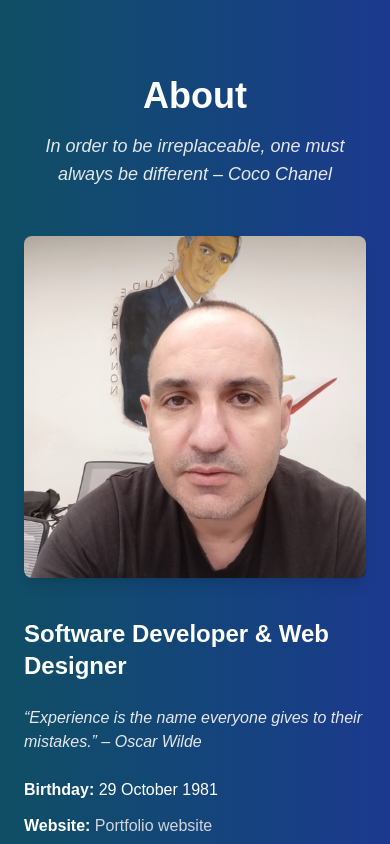
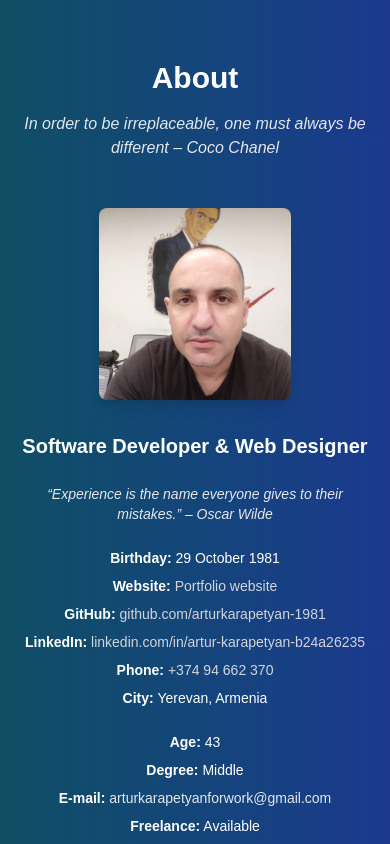
Before and after one commit to arturkarapetyan-1981/arturkarapetyan-1981.github.io, a Next.js app: page / in a window 390 px wide. Shown: the part 880-1724 px from the top of the page. Built offline with nearby package versions, Linux system fonts and the light colour scheme.

Commit message:
I changed styles in contact

```diff
--- a/src/components/About.tsx
+++ b/src/components/About.tsx
@@ -1,12 +1,12 @@
 "use client";
 
 import Image from "next/image";
+import Link from "next/link";
 import React, { useEffect, useState } from "react";
 
 const About: React.FC = () => {
   const [age, setAge] = useState<number | null>(null);
 
-  // Calculate age automatically
   useEffect(() => {
     const birthDate = new Date("1981-10-29");
     const today = new Date();
@@ -19,20 +19,21 @@ const About: React.FC = () => {
   }, []);
 
   return (
-    <section
-      className="min-h-screen flex items-center bg-linear-to-r from-cyan-900 to-blue-900 text-white px-6 lg:px-20 py-12"
-    >
+    <section className="min-h-screen flex items-center bg-gradient-to-r from-cyan-900 to-blue-900 text-white px-4 sm:px-6 lg:px-20 py-12">
       <div className="w-full max-w-6xl mx-auto">
         {/* Section Title */}
         <div className="text-center mb-12">
-          <h2 className="text-4xl font-bold mb-4 text-white pt-16">About</h2>
-          <p className="text-lg italic text-gray-200">
-            In order to be irreplaceable, one must always be different – Coco Chanel
+          <h2 className="text-3xl sm:text-4xl font-bold mb-4 text-white pt-12 sm:pt-16">
+            About
+          </h2>
+          <p className="text-base sm:text-lg italic text-gray-200 px-2">
+            In order to be irreplaceable, one must always be different – Coco
+            Chanel
           </p>
         </div>
 
         {/* Content Row */}
-        <div className="grid grid-cols-1 lg:grid-cols-12 gap-10 items-center">
+        <div className="grid grid-cols-1 lg:grid-cols-12 gap-8 sm:gap-10 items-center">
           {/* Left Image */}
           <div className="lg:col-span-4 flex justify-center">
             <Image
@@ -40,73 +41,70 @@ const About: React.FC = () => {
               alt="My Photo"
               width={350}
               height={350}
-              className="rounded-lg shadow-lg object-cover"
+              className="rounded-lg shadow-lg object-cover w-48 h-48 sm:w-64 sm:h-64 md:w-80 md:h-80"
             />
           </div>
 
           {/* Right Content */}
-          <div className="lg:col-span-8 space-y-6">
-            <h3 className="text-2xl font-semibold">
+          <div className="lg:col-span-8 space-y-6 text-center sm:text-left">
+            <h3 className="text-xl sm:text-2xl font-semibold">
               Software Developer &amp; Web Designer
             </h3>
-            <p className="italic text-gray-200">
+            <p className="italic text-gray-200 text-sm sm:text-base">
               “Experience is the name everyone gives to their mistakes.” – Oscar Wilde
             </p>
 
             {/* Info Grid */}
-            <div className="grid grid-cols-1 md:grid-cols-2 gap-6">
-              <ul className="space-y-3">
+            <div className="grid grid-cols-1 sm:grid-cols-2 gap-6 text-sm sm:text-base">
+              <ul className="space-y-2 sm:space-y-3">
                 <li>
                   <strong>Birthday:</strong> <span>29 October 1981</span>
                 </li>
                 <li>
                   <strong>Website:</strong>{" "}
-                  <a
+                  <Link
                     href="https://portfolio-nb75.vercel.app/"
-                    className="text-gray-300 hover:underline"
                     target="_blank"
-                    rel="noreferrer"
+                    rel="noopener noreferrer"
+                    className="text-gray-300 hover:underline break-words"
                   >
                     Portfolio website
-                  </a>
+                  </Link>
                 </li>
                 <li>
                   <strong>GitHub:</strong>{" "}
-                  <a
+                  <Link
                     href="https://github.com/arturkarapetyan-1981"
-                    className="text-gray-300 hover:underline"
                     target="_blank"
-                    rel="noreferrer"
+                    rel="noopener noreferrer"
+                    className="text-gray-300 hover:underline break-words"
                   >
-                    https://github.com/arturkarapetyan-1981
-                  </a>
+                    github.com/arturkarapetyan-1981
+                  </Link>
                 </li>
                 <li>
                   <strong>LinkedIn:</strong>{" "}
-                  <a
+                  <Link
                     href="https://www.linkedin.com/in/artur-karapetyan-b24a26235/"
-                    className="text-gray-300 hover:underline"
                     target="_blank"
-                    rel="noreferrer"
+                    rel="noopener noreferrer"
+                    className="text-gray-300 hover:underline break-words"
                   >
-                    https://www.linkedin.com/in/artur-karapetyan-b24a26235/
-                  </a>
+                    linkedin.com/in/artur-karapetyan-b24a26235
+                  </Link>
                 </li>
                 <li>
                   <strong>Phone:</strong>{" "}
-                  <a
-                    href="tel:0037494662370"
-                    className="text-gray-300 hover:underline"
-                  >
+                  <Link href="tel:0037494662370" className="text-gray-300 hover:underline">
                     +374 94 662 370
-                  </a>
+                  </Link>
                 </li>
                 <li>
                   <strong>City:</strong> <span>Yerevan, Armenia</span>
                 </li>
               </ul>
 
-              <ul className="space-y-3">
+              <ul className="space-y-2 sm:space-y-3">
                 <li>
                   <strong>Age:</strong>{" "}
                   <span>{age !== null ? age : "Loading..."}</span>
@@ -116,12 +114,12 @@ const About: React.FC = () => {
                 </li>
                 <li>
                   <strong>E-mail:</strong>{" "}
-                  <a
+                  <Link
                     href="mailto:arturkarapetyanforwork@gmail.com"
-                    className="text-gray-200 hover:underline"
+                    className="text-gray-200 hover:underline break-words"
                   >
                     arturkarapetyanforwork@gmail.com
-                  </a>
+                  </Link>
                 </li>
                 <li>
                   <strong>Freelance:</strong> <span>Available</span>
--- a/src/components/Contact.tsx
+++ b/src/components/Contact.tsx
@@ -9,7 +9,6 @@ const Contact: FC = () => {
 
   const sendEmail = async (e: React.FormEvent<HTMLFormElement>) => {
     e.preventDefault();
-
     const form = e.currentTarget;
 
     try {
@@ -29,46 +28,51 @@ const Contact: FC = () => {
   };
 
   return (
-    <section id="contact" className="py-32 bg-gray-50 bg-gradient-to-r from-cyan-900 to-blue-900">
-      <div className="container mx-auto px-4">
+    <section
+      id="contact"
+      className="py-24 sm:py-32 bg-gradient-to-r from-cyan-900 to-blue-900"
+    >
+      <div className="max-w-7xl mx-auto px-4 sm:px-6 lg:px-8">
         {/* Section Title */}
         <div className="text-center mb-12">
-          <h2 className="text-3xl font-bold text-white">Contact</h2>
-          <p className="mt-2 text-white max-w-2xl mx-auto italic">
+          <h2 className="text-2xl sm:text-3xl font-bold text-white">Contact</h2>
+          <p className="mt-2 text-white max-w-2xl mx-auto text-sm sm:text-base italic px-2">
             Honesty is the cornerstone of all success, without which confidence
             and ability to perform shall cease to exist. — Mary Kay Ash
           </p>
         </div>
 
-        <div className="grid lg:grid-cols-2 gap-8" data-aos="fade-in">
+        <div className="grid grid-cols-1 lg:grid-cols-2 gap-8" data-aos="fade-in">
           {/* Contact Info */}
           <div className="space-y-6">
-            <div className="bg-white shadow-md rounded-2xl p-6 flex items-start gap-4">
-              <MapPin className="text-pink-500 w-6 h-6" />
+            <div className="bg-white shadow-md rounded-2xl p-4 sm:p-6 flex items-start gap-3 sm:gap-4">
+              <MapPin className="text-pink-500 w-5 h-5 sm:w-6 sm:h-6 shrink-0" />
               <div>
-                <h4 className="font-semibold text-gray-800">Location:</h4>
-                <p className="text-gray-600">
+                <h4 className="font-semibold text-gray-800 text-sm sm:text-base">Location:</h4>
+                <p className="text-gray-600 text-sm sm:text-base">
                   123-11 Arno Babajanyan Street, Yerevan, Armenia
                 </p>
               </div>
             </div>
 
-            <div className="bg-white shadow-md rounded-2xl p-6 flex items-start gap-4">
-              <Mail className="text-pink-500 w-6 h-6" />
+            <div className="bg-white shadow-md rounded-2xl p-4 sm:p-6 flex items-start gap-3 sm:gap-4">
+              <Mail className="text-pink-500 w-5 h-5 sm:w-6 sm:h-6 shrink-0" />
               <div>
-                <h4 className="font-semibold text-gray-800">Email:</h4>
-                <p className="text-gray-600">arturkarapetyanforwork@gmail.com</p>
+                <h4 className="font-semibold text-gray-800 text-sm sm:text-base">Email:</h4>
+                <p className="text-gray-600 text-sm sm:text-base break-words">
+                  arturkarapetyanforwork@gmail.com
+                </p>
               </div>
             </div>
 
-            <div className="bg-white shadow-md rounded-2xl p-6 flex items-start gap-4">
-              <Phone className="text-pink-500 w-6 h-6" />
+            <div className="bg-white shadow-md rounded-2xl p-4 sm:p-6 flex items-start gap-3 sm:gap-4">
+              <Phone className="text-pink-500 w-5 h-5 sm:w-6 sm:h-6 shrink-0" />
               <div>
-                <h4 className="font-semibold text-gray-800">Call:</h4>
+                <h4 className="font-semibold text-gray-800 text-sm sm:text-base">Call:</h4>
                 <p>
                   <a
                     href="tel:0037494662370"
-                    className="text-pink-600 hover:underline"
+                    className="text-pink-600 hover:underline text-sm sm:text-base"
                   >
                     +374 94 662 370
                   </a>
@@ -79,7 +83,7 @@ const Contact: FC = () => {
             <iframe
               src="https://www.google.com/maps/embed?pb=!1m18!1m12!1m3!1d3049.036682422285!2d44.441061314753625!3d40.1637369789121!2m3!1f0!2f0!3f0!3m2!1i1024!2i768!4f13.1!3m3!1m2!1s0x406abe77b1428553%3A0x476151f2b3b86987!2s123%20Arno%20Babajanyan%20St%2C%20Yerevan%2C%20Armenia!5e0!3m2!1sen!2s!4v1664626924564!5m2!1sen!2s"
               title="Map of my office"
-              className="rounded-2xl w-full h-72 border-0"
+              className="rounded-2xl w-full h-56 sm:h-72 border-0"
               loading="lazy"
             ></iframe>
           </div>
@@ -88,7 +92,7 @@ const Contact: FC = () => {
           <form
             id="contact-form"
             onSubmit={sendEmail}
-            className="bg-white shadow-md rounded-2xl p-6 space-y-4"
+            className="bg-white shadow-md rounded-2xl p-4 sm:p-6 space-y-4"
           >
             <div className="grid grid-cols-1 md:grid-cols-2 gap-4">
               <div>
@@ -100,7 +104,7 @@ const Contact: FC = () => {
                   name="from_name"
                   id="name"
                   required
-                  className="w-full p-3 mt-1 border rounded-lg focus:ring-2 focus:ring-pink-500"
+                  className="w-full p-2 sm:p-3 mt-1 border rounded-lg focus:ring-2 focus:ring-pink-500 text-sm sm:text-base"
                 />
               </div>
               <div>
@@ -112,7 +116,7 @@ const Contact: FC = () => {
                   name="reply_to"
                   id="email"
                   required
-                  className="w-full p-3 mt-1 border rounded-lg focus:ring-2 focus:ring-pink-500"
+                  className="w-full p-2 sm:p-3 mt-1 border rounded-lg focus:ring-2 focus:ring-pink-500 text-sm sm:text-base"
                 />
               </div>
             </div>
@@ -125,7 +129,7 @@ const Contact: FC = () => {
                 name="subject"
                 id="subject"
                 required
-                className="w-full p-3 mt-1 border rounded-lg focus:ring-2 focus:ring-pink-500"
+                className="w-full p-2 sm:p-3 mt-1 border rounded-lg focus:ring-2 focus:ring-pink-500 text-sm sm:text-base"
               />
             </div>
             <div>
@@ -135,15 +139,15 @@ const Contact: FC = () => {
               <textarea
                 name="message"
                 id="message"
-                rows={6}
+                rows={5}
                 required
-                className="w-full p-3 mt-1 border rounded-lg focus:ring-2 focus:ring-pink-500"
+                className="w-full p-2 sm:p-3 mt-1 border rounded-lg focus:ring-2 focus:ring-pink-500 text-sm sm:text-base"
               ></textarea>
             </div>
             <div className="text-center">
               <button
                 type="submit"
-                className="px-6 py-3 bg-[var(--red)] text-white font-semibold rounded-lg hover:bg-[var(--dark-red)] transition cursor-pointer"
+                className="px-4 sm:px-6 py-2 sm:py-3 bg-[var(--red)] text-white font-semibold rounded-lg hover:bg-[var(--dark-red)] transition cursor-pointer text-sm sm:text-base"
               >
                 Send Message
               </button>
```
